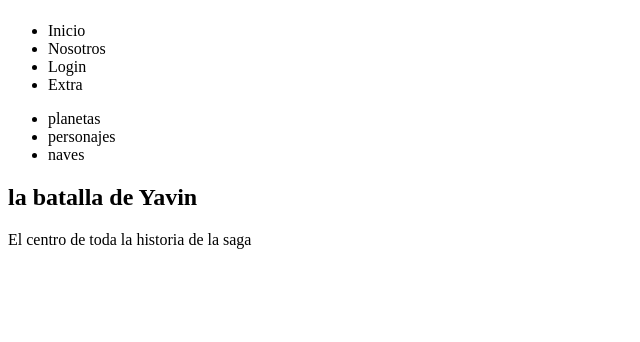
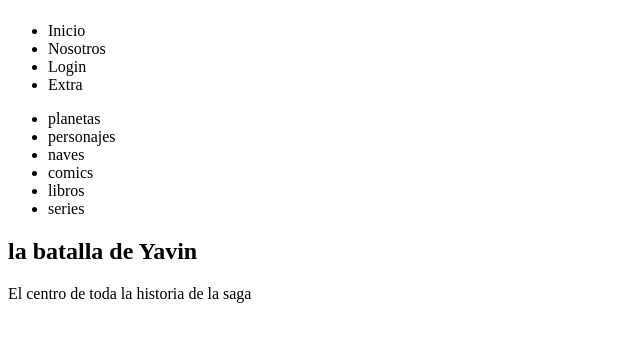
Before and after one commit to BrunoRuggero88/miweb, a Flask app: template starwarfanpage/templates/index.html in a window 1280 px wide. Shown: the part 58-400 px from the top of the page, without its empty margins (0-640 px from the left). Run offline with Flask 2, Linux system fonts and the light colour scheme; the template is opened without the code that fills it, so the values that code supplies are empty.

Commit message:
pruba 1 de cambio en el ramal del flujo ramab

```diff
--- a/starwarfanpage/templates/index.html
+++ b/starwarfanpage/templates/index.html
@@ -31,6 +31,13 @@
             <div class="caja6"></div>
 
         </div>
+        <div class="fila3">
+            <div class="caja7"></div>
+            <div class="caja8"></div>
+            <div class="caja9"></div>
+
+        </div>
+
 
     </main>
     <aside class="barra">
@@ -38,6 +45,10 @@
             <li><a>planetas</a></li>
             <li><a>personajes</a></li>
             <li><a>naves</a></li>
+            <li><a>comics</a></li>
+            <li><a>libros</a></li>
+            <li><a>series</a></li>
+
         </ul>
         <div class="publicidad">
             <h2>la batalla de Yavin</h2>
```
